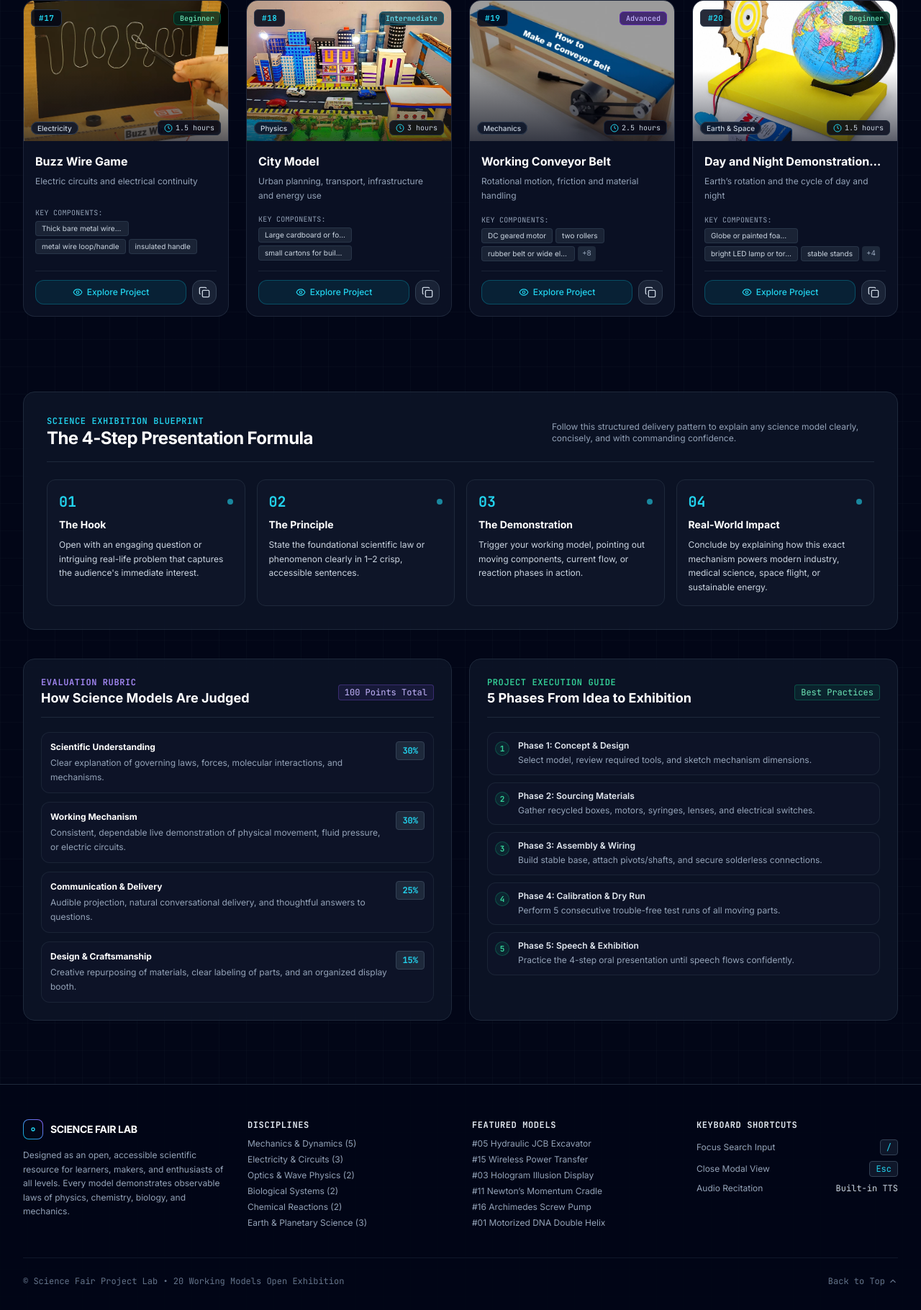
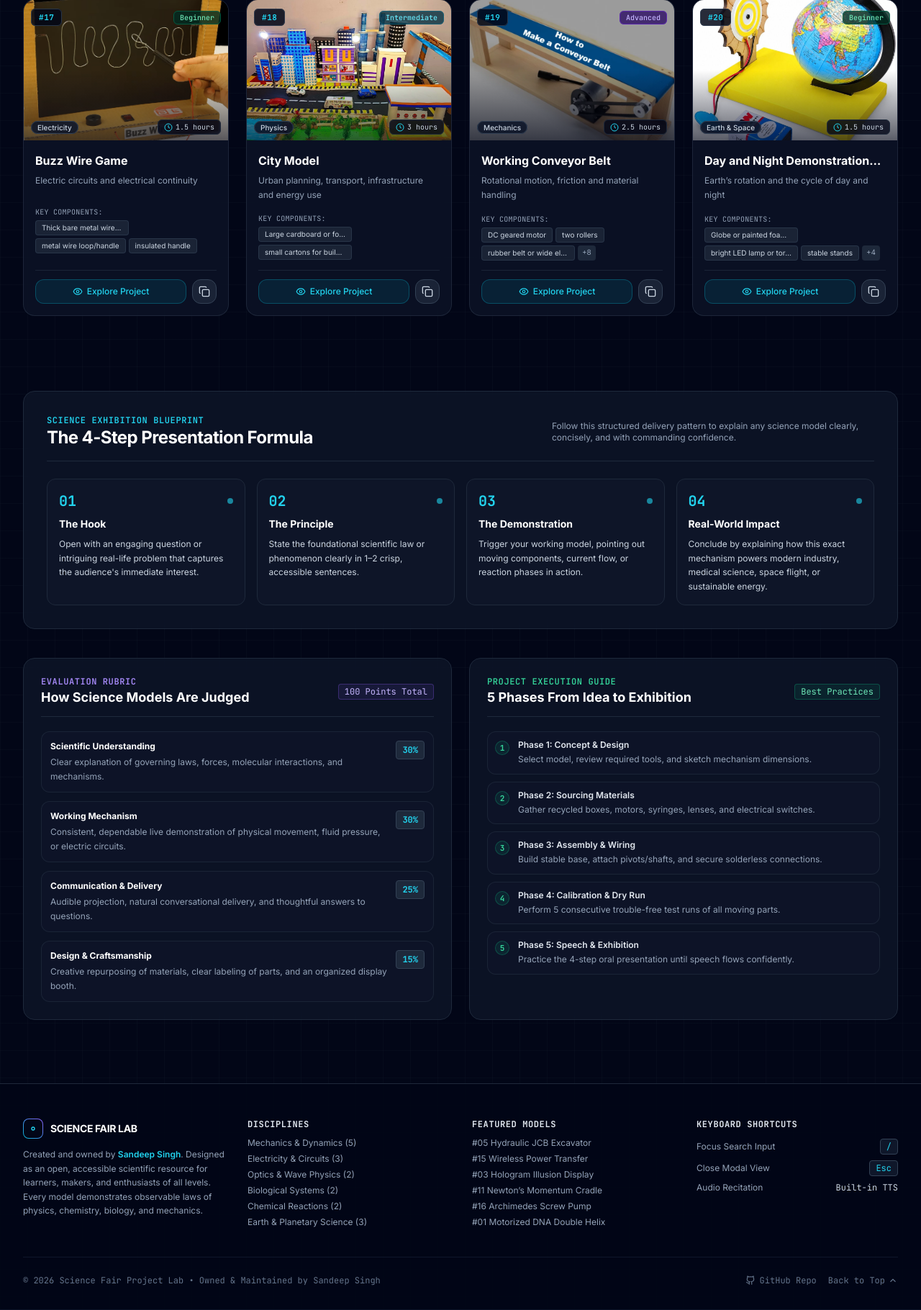
Before and after one commit to beastSandeep/science_project_2026, a Node server app: page / in a window 1280 px wide. Shown: the part 2379-4199 px from the top of the page at 72% size. Run offline with Node 20, Linux system fonts and the light colour scheme; some libraries are stand-ins or nearby versions.

Commit message:
Add website owner Sandeep Singh to README, package.json, and UI

```diff
--- a/package.json
+++ b/package.json
@@ -2,6 +2,7 @@
   "name": "science-fair-portal",
   "version": "1.0.0",
   "description": "Science Fair 20 Models Student Portal",
+  "author": "Sandeep Singh",
   "main": "server.js",
   "scripts": {
     "start": "node server.js",
--- a/views/index.pug
+++ b/views/index.pug
@@ -110,6 +110,14 @@ html(lang="en")
 
           //- Quick Nav Links
           nav(class="flex items-center space-x-2 sm:space-x-3")
+            a(
+              href="https://github.com/beastSandeep"
+              target="_blank"
+              rel="noopener noreferrer"
+              class="hidden sm:inline-flex items-center space-x-1 px-2.5 py-1.5 rounded-lg bg-slate-900 border border-slate-800 text-xs text-slate-300 hover:text-white hover:border-cyan-500/40 transition"
+            )
+              span(class="text-slate-400") Owner:
+              span(class="text-cyan-400 font-semibold") Sandeep Singh
             button(
               @click="scrollToSection('models-section')"
               class="px-3 py-1.5 rounded-lg text-xs font-medium text-cyan-400 bg-cyan-500/10 border border-cyan-500/30 hover:bg-cyan-500/20 transition-all flex items-center space-x-1.5"
@@ -129,9 +137,18 @@ html(lang="en")
       //- Hero Section
       section#hero-section(class="pt-10 pb-6 px-4 sm:px-6 lg:px-8 max-w-7xl mx-auto w-full")
         div(class="text-center max-w-3xl mx-auto space-y-4")
-          div(class="inline-flex items-center space-x-2 px-3.5 py-1 rounded-full bg-slate-900/90 border border-slate-700/80 text-xs font-mono text-cyan-300 shadow-inner")
-            span(class="w-2 h-2 rounded-full bg-cyan-400 animate-ping")
-            span Complete Working Mechanisms &bull; Open to All Curious Minds
+          div(class="flex flex-wrap items-center justify-center gap-2")
+            div(class="inline-flex items-center space-x-2 px-3.5 py-1 rounded-full bg-slate-900/90 border border-slate-700/80 text-xs font-mono text-cyan-300 shadow-inner")
+              span(class="w-2 h-2 rounded-full bg-cyan-400 animate-ping")
+              span Complete Working Mechanisms &bull; Open to All Curious Minds
+            a(
+              href="https://github.com/beastSandeep"
+              target="_blank"
+              rel="noopener noreferrer"
+              class="inline-flex items-center space-x-1.5 px-3 py-1 rounded-full bg-slate-900/90 border border-slate-800 hover:border-cyan-500/40 text-xs font-mono text-slate-400 transition"
+            )
+              span Owned by
+              span(class="text-cyan-400 font-semibold") Sandeep Singh
           h1(class="text-3xl sm:text-5xl lg:text-6xl font-extrabold tracking-tight text-white leading-tight")
             | 20 Practical
             span(class="text-transparent bg-clip-text bg-gradient-to-r from-cyan-400 via-teal-300 to-violet-400 text-glow-cyan") Science Models
@@ -379,7 +396,9 @@ html(lang="en")
                       circle(cx="12" cy="12" r="3")
                 span(class="font-bold tracking-tight text-white text-sm") SCIENCE FAIR LAB
               p(class="text-xs text-slate-400 leading-relaxed")
-                | Designed as an open, accessible scientific resource for learners, makers, and enthusiasts of all levels. Every model demonstrates observable laws of physics, chemistry, biology, and mechanics.
+                | Created and owned by
+                a(href="https://github.com/beastSandeep" target="_blank" rel="noopener noreferrer" class="text-cyan-400 font-semibold hover:underline") Sandeep Singh
+                | . Designed as an open, accessible scientific resource for learners, makers, and enthusiasts of all levels. Every model demonstrates observable laws of physics, chemistry, biology, and mechanics.
 
             //- Column 2: Direct Discipline Navigation
             div(class="space-y-2.5")
@@ -419,8 +438,13 @@ html(lang="en")
 
           //- Bottom Bar
           div(class="pt-6 border-t border-slate-900 flex flex-col sm:flex-row items-center justify-between gap-3 text-xs text-slate-500 font-mono")
-            p &copy; Science Fair Project Lab &bull; 20 Working Models Open Exhibition
+            p &copy; 2026 Science Fair Project Lab &bull; Owned &amp; Maintained by Sandeep Singh
             div(class="flex items-center space-x-4")
+              a(href="https://github.com/beastSandeep/science_project_2026" target="_blank" rel="noopener noreferrer" class="hover:text-cyan-400 transition flex items-center space-x-1.5")
+                svg(class="w-3.5 h-3.5" viewBox="0 0 24 24" fill="none" stroke="currentColor" stroke-width="2")
+                  path(d="M15 22v-4a4.8 4.8 0 0 0-1-3.5c3 0 6-2 6-5.5.08-1.25-.27-2.48-1-3.5.28-1.15.28-2.35 0-3.5 0 0-1 0-3 1.5-2.64-.5-5.36-.5-8 0C6 2 5 2 5 2c-.3 1.15-.3 2.35 0 3.5A5.403 5.403 0 0 0 4 9c0 3.5 3 5.5 6 5.5-.39.49-.68 1.05-.85 1.65-.17.6-.22 1.23-.15 1.85v4")
+                  path(d="M9 18c-4.51 2-5-2-7-2")
+                span GitHub Repo
               button(@click="scrollToSection('hero-section')" class="hover:text-cyan-400 transition flex items-center space-x-1")
                 span Back to Top
                 svg(class="w-3.5 h-3.5" viewBox="0 0 24 24" fill="none" stroke="currentColor" stroke-width="2")
```
Also changed, not shown: README.md.
